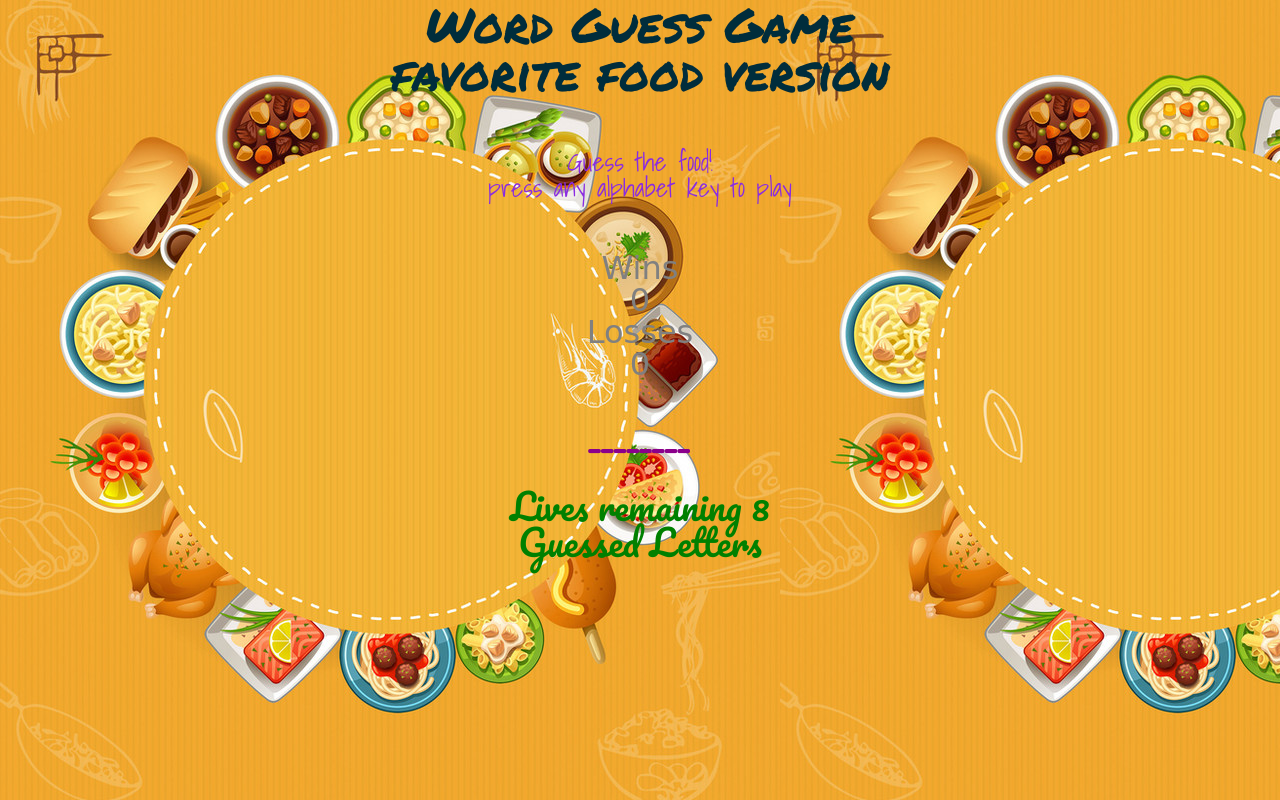
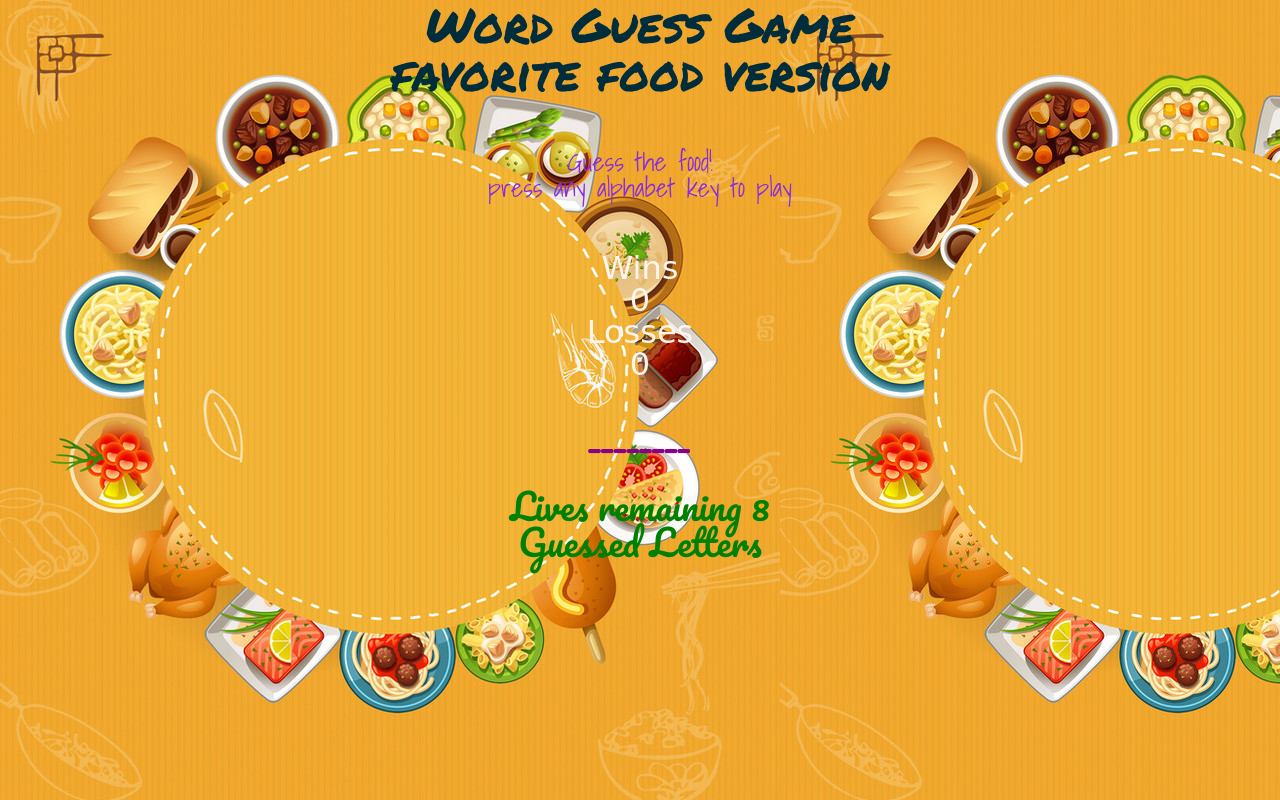
Before and after one commit to EasonChang15530/Word-Guess-Game, a plain HTML site: page index.html in a window 1280 px wide. Drawn offline with Linux system fonts and the light colour scheme; a web font is replaced by a local one.

Commit message:
style.css

```diff
--- a/assets/css/style.css
+++ b/assets/css/style.css
@@ -26,7 +26,7 @@ main {
   font-family: 'Fascinate Inline', cursive;
   font-size: 32px;
   text-align: center;
-  color: grey;
+  color: seashell;
 }
 
 .record{
```
